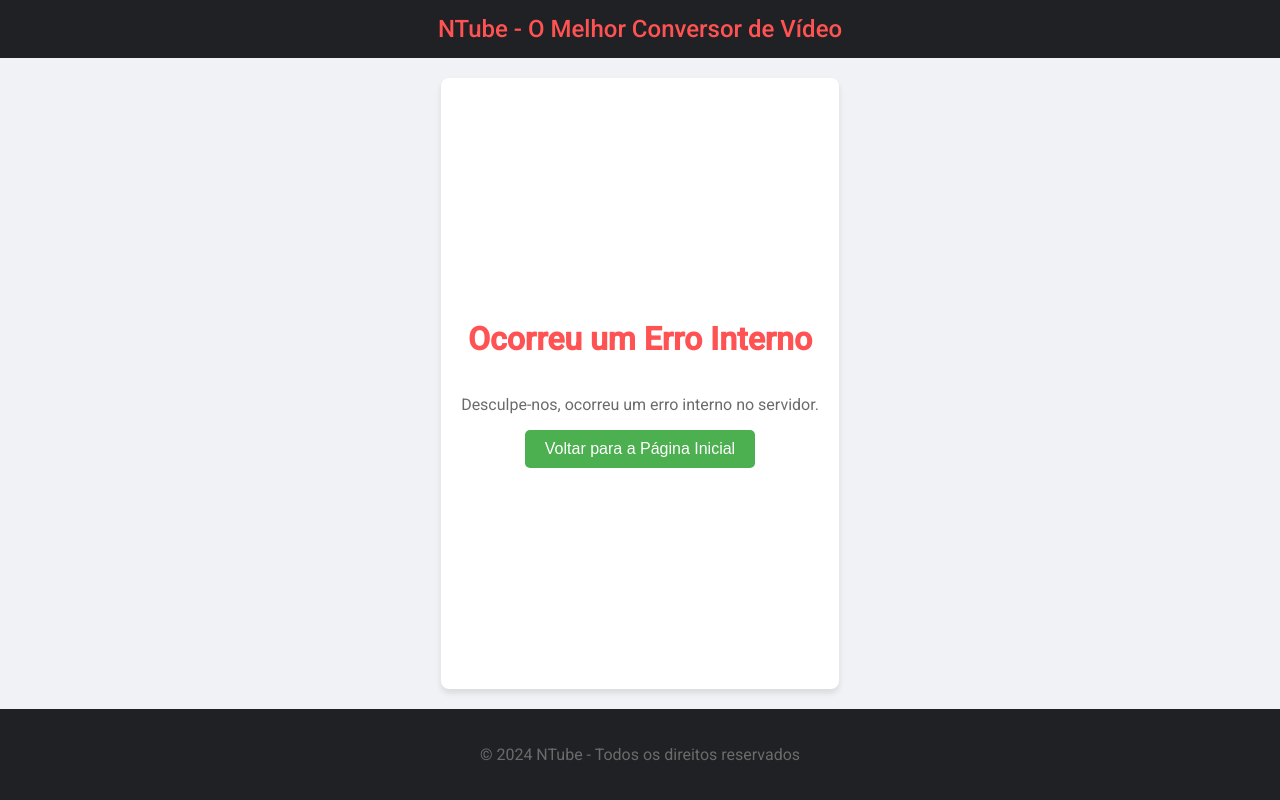
After one commit to IMNascimento/NTube, a Flask app: template templates/500.html in a window 1280 px wide. The commit adds this page. Run offline with Flask 3, Linux system fonts and the light colour scheme; the template is opened without the code that fills it, so the values that code supplies are empty.

Commit message:
foi criado a pagina 500 para erro e foi criado o registro em log

```diff
--- a/main.py
+++ b/main.py
@@ -1,3 +1,4 @@
+import datetime
 import os
 from flask import Flask, render_template, request, redirect, url_for, send_file
 from urllib.request import urlretrieve
@@ -7,45 +8,51 @@ from pytube import YouTube
 
 app = Flask(__name__)
 
-# Senha para autenticação
-senha_correta = "igor"
-senha = None
-url = None
-
-def verifica_senha():
-    if senha == senha_correta:
-        return True
-    else:
-        return False
-
 
 @app.route('/')
 def index():
-    return render_template('login.html')
-
-@app.route('/conversor', methods=['POST'])
-def conversor():
-    global senha
-    senha = request.form.get('senha')
-    if verifica_senha():
+    try:
+        ip = request.remote_addr
+        port = request.environ.get('REMOTE_PORT')
+        with open('visit.txt', 'a') as f:
+            timestamp = datetime.datetime.now().strftime("%Y-%m-%d %H:%M:%S")
+            f.write(f'[INDEX] [{timestamp}] Acesso de {ip}:{port}\n')
         return render_template('conversor.html')
-    else:
-        return redirect(url_for('index'))
+    except Exception as e:
+        with open('log.txt', 'a') as f:
+            timestamp = datetime.datetime.now().strftime("%Y-%m-%d %H:%M:%S")
+            f.write(f'[ERRO] [{timestamp}] Ocorreu um erro: {str(e)}\n')
+        return render_template('500.html')
 
 @app.route('/converter', methods=['POST'])
 def converter():
-    if verifica_senha():
+    try:
+        ip = request.remote_addr
+        port = request.environ.get('REMOTE_PORT')
+        with open('visit.txt', 'a') as f:
+            timestamp = datetime.datetime.now().strftime("%Y-%m-%d %H:%M:%S")
+            f.write(f'[CONVERTER] [{timestamp}] Acesso de {ip}:{port}\n')
         global url
         url = request.form.get('inputURL')
         yt = YouTube(str(request.form.get('inputURL')).strip())
         return render_template('conversor.html', dados=yt)
-    else:
-        return redirect(url_for('index'))
-# tem que verificar a possibilidade de usar a imagem não esta utilizando para não sobrecarrergar o servidor
+    except Exception as e:
+        with open('log.txt', 'a') as f:
+            timestamp = datetime.datetime.now().strftime("%Y-%m-%d %H:%M:%S")
+            f.write(f'[ERRO] [{timestamp}] Ocorreu um erro: {str(e)}\n')
+        return render_template('500.html')
+
+
 
 @app.route('/converter_mp3', methods=['POST'])
 def converter_mp3():
-    if verifica_senha():
+    try:
+        ip = request.remote_addr
+        port = request.environ.get('REMOTE_PORT')
+        with open('visit.txt', 'a') as f:
+            timestamp = datetime.datetime.now().strftime("%Y-%m-%d %H:%M:%S")
+            f.write(f'[CONVERTER_MP3] [{timestamp}] Acesso de {ip}:{port}\n')
+
         global url
         yt = YouTube(str(url).strip())
         audio_download = yt.streams.filter(only_audio=True).first()
@@ -53,12 +60,22 @@ def converter_mp3():
         out_file = audio_download.download(filename)
 
         return send_file(out_file, as_attachment=True, download_name=filename)
-    else:
-        return redirect(url_for('index'))
+    except Exception as e:
+        with open('log.txt', 'a') as f:
+            timestamp = datetime.datetime.now().strftime("%Y-%m-%d %H:%M:%S")
+            f.write(f'[ERRO] [{timestamp}] Ocorreu um erro: {str(e)}\n')
+        return render_template('500.html')
+
 
 @app.route('/converter_mp4', methods=['POST'])
 def converter_mp4():
-    if verifica_senha():
+    try:
+        ip = request.remote_addr
+        port = request.environ.get('REMOTE_PORT')
+        with open('visit.txt', 'a') as f:
+            timestamp = datetime.datetime.now().strftime("%Y-%m-%d %H:%M:%S")
+            f.write(f'[CONVERTER_MP4] [{timestamp}] Acesso de {ip}:{port}\n')
+
         global url
         yt = YouTube(str(url).strip())
         audio_download = yt.streams.get_highest_resolution()
@@ -66,12 +83,15 @@ def converter_mp4():
         audio_download.download(filename)
         arquivo = filename+"//"+filename+".mp4"
         return send_file(arquivo, as_attachment=True, download_name=arquivo)
-    else:
-        return redirect(url_for('index'))
+    except Exception as e:
+        with open('log.txt', 'a') as f:
+            timestamp = datetime.datetime.now().strftime("%Y-%m-%d %H:%M:%S")
+            f.write(f'[ERRO] [{timestamp}] Ocorreu um erro: {str(e)}\n')
+        return render_template('500.html')
 
 
 
 
 
 if __name__ == '__main__':
-    app.run(debug=True)
+    app.run(debug=False)
--- /dev/null
+++ b/templates/500.html
@@ -0,0 +1,95 @@
+<!DOCTYPE html>
+<html lang="en">
+<head>
+    <meta charset="UTF-8">
+    <meta http-equiv="X-UA-Compatible" content="IE=edge">
+    <meta name="viewport" content="width=device-width, initial-scale=1.0">
+    <title>Erro Interno - ntube</title>
+    <link href="https://fonts.googleapis.com/css2?family=Roboto:wght@400;500&display=swap" rel="stylesheet">
+    <style>
+        body {
+            font-family: 'Roboto', sans-serif;
+            margin: 0;
+            padding: 0;
+            background-color: #f0f2f5;
+            display: flex;
+            flex-direction: column;
+            min-height: 100vh;
+        }
+
+        .navbar {
+            background-color: #202124;
+            color: #FFFFFF;
+            padding: 15px 20px;
+        }
+
+        .navbar h1 {
+            margin: 0;
+            font-size: 24px;
+            font-weight: 500;
+        }
+
+        .container {
+            margin: 20px auto;
+            padding: 20px;
+            background-color: #FFFFFF;
+            border-radius: 8px;
+            box-shadow: 0 4px 6px 0 rgba(0,0,0,0.1);
+            max-width: 800px;
+            flex: 1;
+            display: flex;
+            flex-direction: column;
+            align-items: center;
+            justify-content: center;
+        }
+
+        h1 {
+            color: #ff5252;
+            text-align: center;
+        }
+
+        p {
+            color: #6b6b6b;
+            text-align: center;
+        }
+
+        button {
+            padding: 10px 20px;
+            background-color: #4CAF50;
+            color: white;
+            border: none;
+            border-radius: 5px;
+            cursor: pointer;
+            font-size: 16px;
+            transition: background-color 0.3s;
+        }
+
+        button:hover {
+            background-color: #45a049;
+        }
+
+        footer {
+            padding: 20px;
+            text-align: center;
+            background-color: #202124;
+            color: #FFFFFF;
+            margin-top: auto;
+        }
+    </style>
+</head>
+<body>
+    <div class="navbar">
+        <h1>NTube - O Melhor Conversor de Vídeo</h1>
+    </div>
+
+    <div class="container">
+        <h1>Ocorreu um Erro Interno</h1>
+        <p>Desculpe-nos, ocorreu um erro interno no servidor.</p>
+        <button onclick="window.location.href='/'">Voltar para a Página Inicial</button>
+    </div>
+
+    <footer>
+        <p>&copy; 2024 NTube - Todos os direitos reservados</p>
+    </footer>
+</body>
+</html>
```
Also changed, not shown: templates/conversor.html (+58 -8 lines), static/assets/img/logo.png (added), static/assets/img/logo1.png (added).
